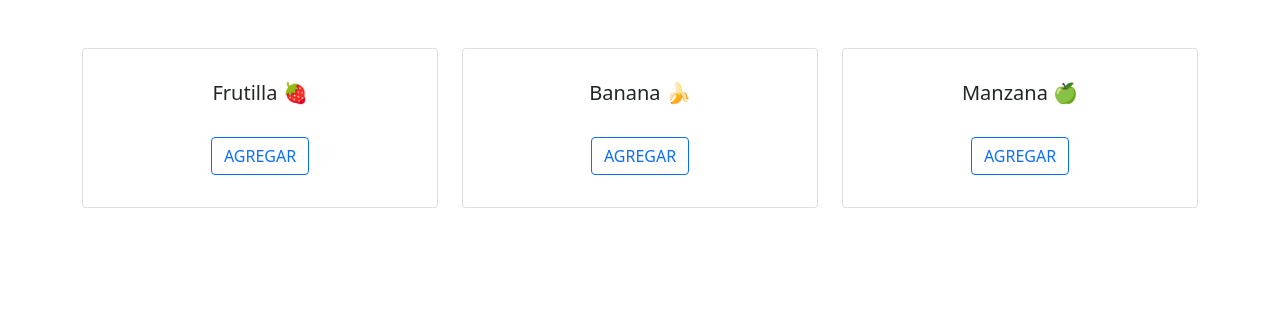
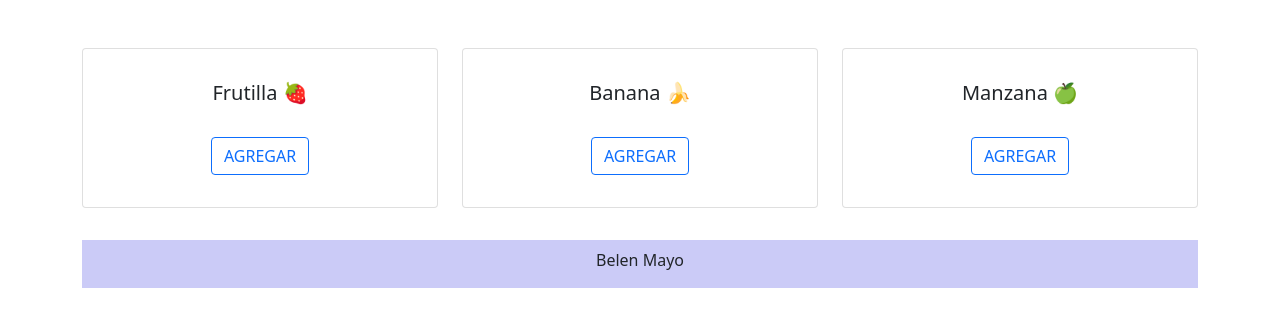
Before and after one commit to BelenMayo2021/JavaScript-__mini-carrito, a plain HTML site: page index.html in a window 1280 px wide. Drawn offline with nearby package versions, Linux system fonts and the light colour scheme.

Commit message:
agrego footer para probar nueva rama

```diff
--- a/index.html
+++ b/index.html
@@ -88,6 +88,14 @@
 
 
 
+<footer>
+    <div class="container">
+        <div class="d-flex justify-content-center" style="background-color: rgb(203, 203, 247);" >
+            <p class="mt-2">Belen Mayo</p>
+        </div>
+    </div>
+</footer>
+
 
 
 
```
